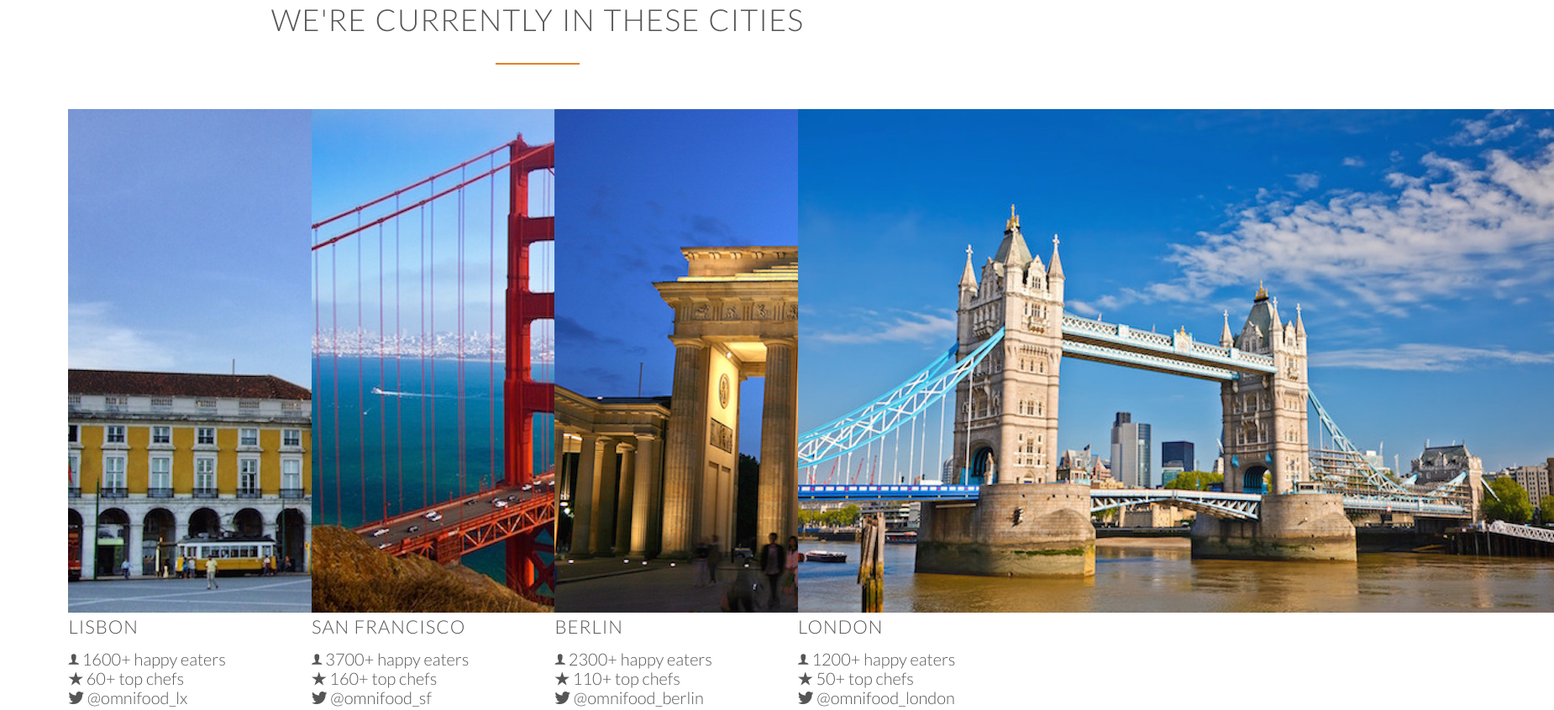
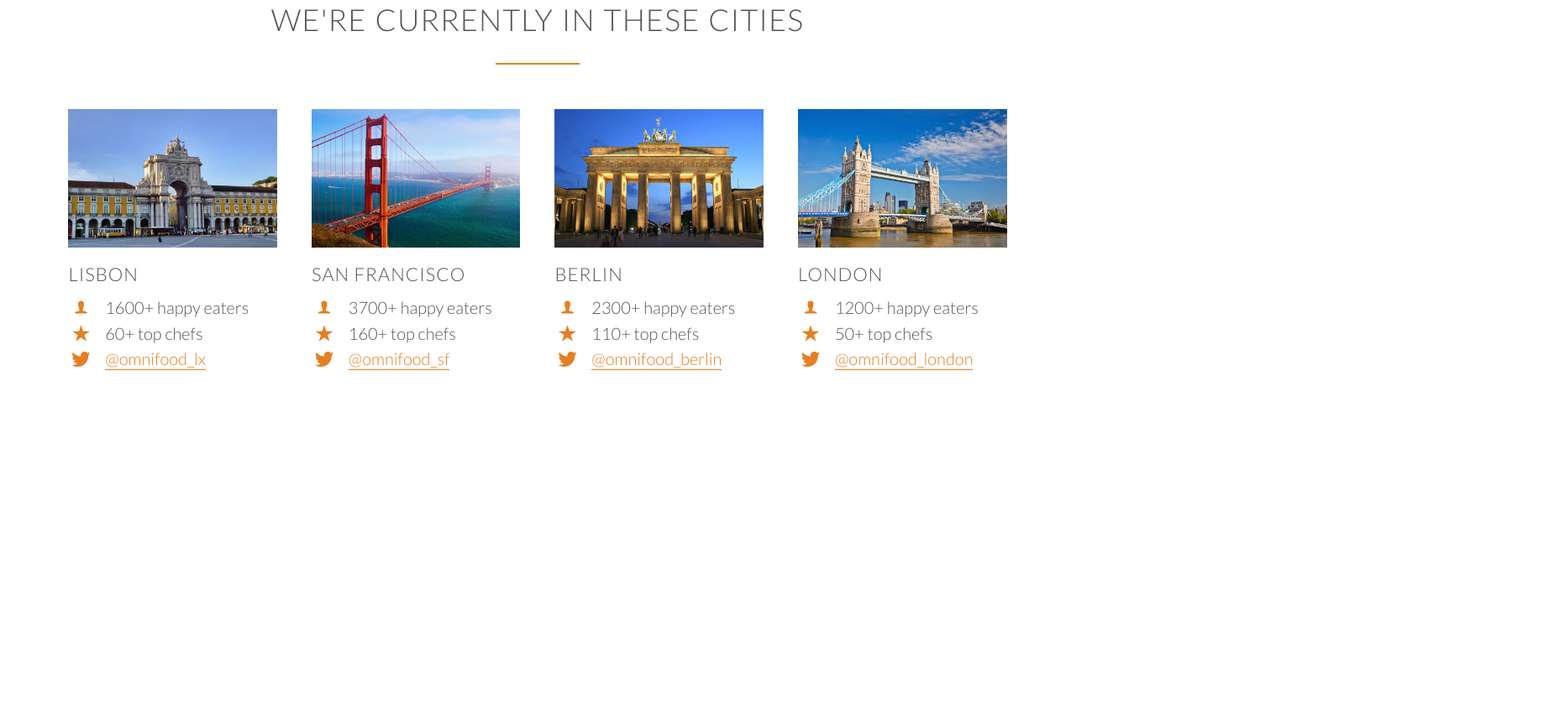
Before and after one commit to josephDorsey/testOmnifood, a plain HTML site: page Omnifood/index.html in a window 1280 px wide. Shown: the part 2820-3666 px from the top of the page at 84% size, 1850 px wide, since content can reach past the window. After the commit the page ends 3370 px from the top, so only its background shows below. Drawn offline with Linux system fonts and the light colour scheme; files whose address does not match are found by name.

Commit message:
finished building the cities section p2

```diff
--- a/Omnifood/index.html
+++ b/Omnifood/index.html
@@ -208,64 +208,64 @@
           <img src="/resources/img/lisbon-3.jpg" alt="Lisbon" />
           <h3>Lisbon</h3>
           <div class="city-features">
-            <i class="ion-ios-person"></i>
-            1600+ happy eaters <br />
+            <i class="ion-ios-person icon-small"></i>
+            1600+ happy eaters
           </div>
           <div class="city-features">
-            <i class="ion-ios-star"></i>
-            60+ top chefs <br />
+            <i class="ion-ios-star icon-small"></i>
+            60+ top chefs
           </div>
           <div class="city-features">
-            <i class="ion-social-twitter"></i>
-            @omnifood_lx <br />
+            <i class="ion-social-twitter icon-small"></i>
+            <a href="#">@omnifood_lx</a>
           </div>
         </div>
         <div class="col span-1-of-4 box">
           <img src="/resources/img/san-francisco.jpg" alt="San Francisco" />
           <h3>San Francisco</h3>
           <div class="city-features">
-            <i class="ion-ios-person"></i>
-            3700+ happy eaters <br />
+            <i class="ion-ios-person icon-small"></i>
+            3700+ happy eaters
           </div>
           <div class="city-features">
-            <i class="ion-ios-star"></i>
-            160+ top chefs <br />
+            <i class="ion-ios-star icon-small"></i>
+            160+ top chefs
           </div>
           <div class="city-features">
-            <i class="ion-social-twitter"></i>
-            @omnifood_sf <br />
+            <i class="ion-social-twitter icon-small"></i>
+            <a href="#">@omnifood_sf</a>
           </div>
         </div>
         <div class="col span-1-of-4 box">
           <img src="/resources/img/berlin.jpg" alt="Berlin" />
           <h3>Berlin</h3>
           <div class="city-features">
-            <i class="ion-ios-person"></i>
-            2300+ happy eaters <br />
+            <i class="ion-ios-person icon-small"></i>
+            2300+ happy eaters
           </div>
           <div class="city-features">
-            <i class="ion-ios-star"></i>
-            110+ top chefs <br />
+            <i class="ion-ios-star icon-small"></i>
+            110+ top chefs
           </div>
           <div class="city-features">
-            <i class="ion-social-twitter"></i>
-            @omnifood_berlin <br />
+            <i class="ion-social-twitter icon-small"></i>
+            <a href="#">@omnifood_berlin</a>
           </div>
         </div>
         <div class="col span-1-of-4 box">
           <img src="/resources/img/london.jpg" alt="London" />
           <h3>London</h3>
           <div class="city-features">
-            <i class="ion-ios-person"></i>
-            1200+ happy eaters <br />
+            <i class="ion-ios-person icon-small"></i>
+            1200+ happy eaters
           </div>
           <div class="city-features">
-            <i class="ion-ios-star"></i>
-            50+ top chefs <br />
+            <i class="ion-ios-star icon-small"></i>
+            50+ top chefs
           </div>
           <div class="city-features">
-            <i class="ion-social-twitter"></i>
-            @omnifood_london <br />
+            <i class="ion-social-twitter icon-small"></i>
+            <a href="#">@omnifood_london</a>
           </div>
         </div>
       </div>
--- a/Omnifood/resources/css/style.css
+++ b/Omnifood/resources/css/style.css
@@ -102,7 +102,34 @@ h2:after {
   color: #e67e22;
   margin-bottom: 15px;
 }
+.icon-small {
+  display: inline-block;
+  width: 30px;
+  text-align: center;
+  color: #e67e22;
+  font-size: 120%;
+  margin-right: 10px;
 
+  /* secrets to align text and icons */
+  line-height: 120%;
+  vertical-align: middle;
+  margin-top: -5px;
+}
+/* -------- GENERIC LINKS --------- */
+
+a:link,
+a:visited {
+  color: #e67e22;
+  text-decoration: none;
+  padding-bottom: 1px;
+  border-bottom: 1px solid #e67e22;
+}
+a:hover,
+a:active {
+  color: #555;
+  border-bottom: 1px solid transparent;
+  transition: border-bottom 0.2s, color 0.2s;
+}
 /* -------- BUTTONS --------- */
 
 .btn:link,
@@ -281,9 +308,26 @@ header {
   float: left;
   margin-right: 25px;
 }
-
+.btn-app:link,
+.btn-app:visited {
+  border: 0;
+}
 .btn-app img {
   height: 50px;
   width: auto;
   margin-right: 10px;
 }
+
+/* ---------------------------------------------- */
+/* CITIES SECTION! */
+/* ---------------------------------------------- */
+
+.box img {
+  width: 100%;
+  height: auto;
+  margin-bottom: 15px;
+}
+
+.city-features {
+  margin-bottom: 5px;
+}
```
Also changed, not shown: Omnifood/README.md.
